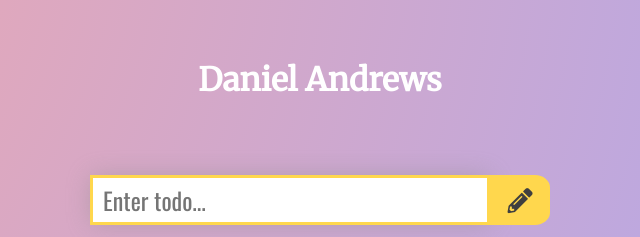
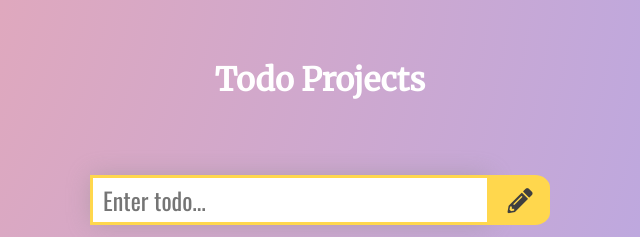
Before and after one commit to danlleo/Todo-Web, a plain HTML site: page index.html in a window 1280 px wide. Shown: the top 237 px of the page, 320-960 px from the left. Drawn offline with nearby package versions, Linux system fonts and the light colour scheme.

Commit message:
Update index.html

```diff
--- a/index.html
+++ b/index.html
@@ -8,7 +8,7 @@
     <title>Todo Project</title>
 </head>
 <body>
-    <header><h1>Daniel Andrews</h1></header>
+    <header><h1>Todo Projects</h1></header>
 
     <form autocomplete="off">
         <input autocomplete="false" id="input-form" type="text" placeholder="Enter todo...">
```
